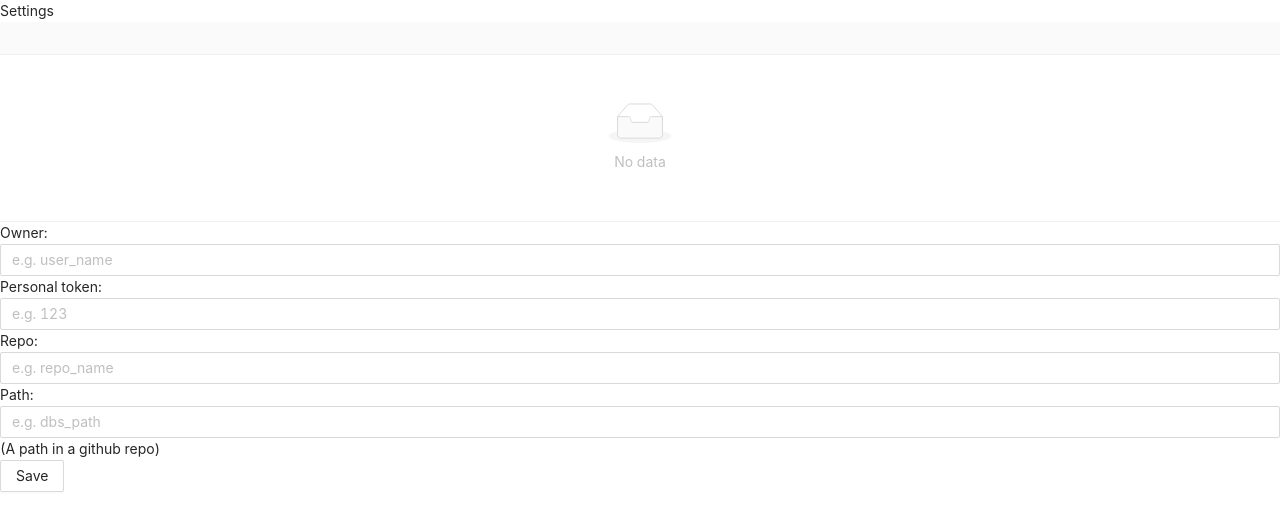
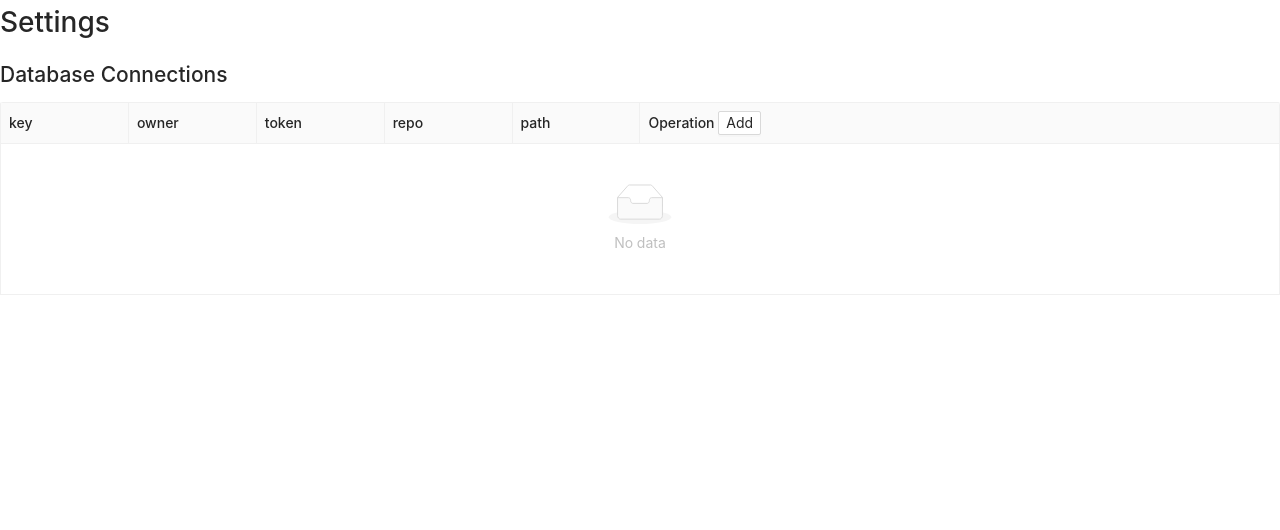
Before and after one commit to db-man/components, a React (Create React App) app: page /iframe/1/1/1 in a window 1280 px wide. Shown: the top 530 px of the page. Built offline with nearby package versions, Linux system fonts and the light colour scheme.

Commit message:
db connections

```diff
--- /dev/null
+++ b/src/components/EditableTable.jsx
@@ -0,0 +1,254 @@
+/* eslint-disable react/prop-types, react/jsx-props-no-spreading */
+
+import React, { useState, useEffect } from 'react';
+import {
+  Table, Input, Popconfirm, Form, Typography, Button,
+} from 'antd';
+
+import * as constants from '../constants';
+
+function EditableCell({
+  editing,
+  dataIndex,
+  title,
+  record,
+  index,
+  children,
+  ...restProps
+}) {
+  return (
+    <td {...restProps}>
+      {editing ? (
+        <Form.Item
+          name={dataIndex}
+          style={{
+            margin: 0,
+          }}
+          rules={[
+            {
+              required: true,
+              message: `Please Input ${title}!`,
+            },
+          ]}
+        >
+          <Input />
+        </Form.Item>
+      ) : (
+        children
+      )}
+    </td>
+  );
+}
+
+function EditableTable() {
+  const [form] = Form.useForm();
+  const [data, setData] = useState([]);
+  const [editingKey, setEditingKey] = useState('');
+
+  useEffect(() => {
+    const connections = localStorage.getItem(constants.LS_KEY_DB_CONNECTIONS);
+    if (connections) {
+      setData(JSON.parse(connections));
+    }
+  }, []);
+
+  const isEditing = (record) => record.key === editingKey;
+
+  const saveData = (d) => {
+    setData(d);
+    localStorage.setItem(constants.LS_KEY_DB_CONNECTIONS, JSON.stringify(d));
+  };
+
+  const handleAddRow = () => {
+    const newData = [...data];
+    const newRow = {
+      owner: '',
+      token: '',
+      repo: '',
+      path: '',
+    };
+    newData.push({
+      key: '0', // tmp row added, will delete when cancel
+      ...newRow,
+    });
+    setData(newData);
+    form.setFieldsValue({
+      ...newRow,
+    });
+    setEditingKey('0');
+  };
+
+  const edit = (record) => {
+    form.setFieldsValue({
+      owner: '',
+      token: '',
+      repo: '',
+      path: '',
+      ...record,
+    });
+    setEditingKey(record.key);
+  };
+
+  const cancel = (record) => {
+    setEditingKey('');
+    if (record.key === '0') {
+      // Remove tmp row
+      const newData = [...data];
+      const index = newData.findIndex((item) => item.key === '0');
+      newData.splice(index, 1);
+      setData(newData);
+    }
+  };
+
+  const save = async (key) => {
+    try {
+      const row = await form.validateFields();
+      const newData = [...data];
+      const index = newData.findIndex((item) => key === item.key);
+
+      if (index > -1) {
+        const item = newData[index];
+        if (item.key === '0') {
+          item.key = data.filter(({ key: k }) => k !== '0').length === 0 ? '1' : Math.max(...data.filter(({ key: k }) => k !== '0').map(({ key: k }) => Number(k))) + 1;
+        }
+        newData.splice(index, 1, { ...item, ...row });
+        saveData(newData);
+        setEditingKey('');
+      } else {
+        console.log('TODO'); // eslint-disable-line no-console
+        // newData.push({
+        //   ...row,
+        //   key: data.length === 0 ? 1 : Math.max(...data.map(({ key: k }) => k)) + 1,
+        // });
+        // setData(newData);
+        // setEditingKey('');
+      }
+    } catch (errInfo) {
+      console.log('Validate Failed:', errInfo); // eslint-disable-line no-console
+    }
+  };
+
+  const handleDelete = (record) => {
+    const newData = [...data];
+    const index = newData.findIndex((item) => item.key === record.key);
+    newData.splice(index, 1);
+    saveData(newData);
+  };
+
+  const handleEnable = (record) => {
+    localStorage.setItem(constants.LS_KEY_GITHUB_OWNER, record.owner);
+    localStorage.setItem(constants.LS_KEY_GITHUB_REPO_NAME, record.repo);
+    localStorage.setItem(
+      constants.LS_KEY_GITHUB_PERSONAL_ACCESS_TOKEN,
+      record.token,
+    );
+    localStorage.setItem(constants.LS_KEY_GITHUB_REPO_PATH, record.path);
+  };
+
+  const columns = [
+    {
+      title: 'key',
+      dataIndex: 'key',
+      width: '10%',
+      editable: false,
+    },
+    {
+      title: 'owner',
+      dataIndex: 'owner',
+      width: '10%',
+      editable: true,
+    },
+    {
+      title: 'token',
+      dataIndex: 'token',
+      width: '10%',
+      editable: true,
+    },
+    {
+      title: 'repo',
+      dataIndex: 'repo',
+      width: '10%',
+      editable: true,
+    },
+    {
+      title: 'path',
+      dataIndex: 'path',
+      width: '10%',
+      editable: true,
+    },
+    {
+      title: (
+        <div>
+          Operation
+          {' '}
+          <Button size="small" disabled={editingKey !== ''} onClick={handleAddRow}>Add</Button>
+        </div>
+      ),
+      dataIndex: 'operation',
+      render: (_, record) => {
+        const editable = isEditing(record);
+        return editable ? (
+          <span>
+            <Typography.Link
+              onClick={() => save(record.key)}
+              style={{
+                marginRight: 8,
+              }}
+            >
+              Save
+            </Typography.Link>
+            <Popconfirm title="Sure to cancel?" onConfirm={() => cancel(record)}>
+              <Button type="link">Cancel</Button>
+            </Popconfirm>
+          </span>
+        ) : (
+          <span>
+            <Typography.Link disabled={editingKey !== ''} onClick={() => edit(record)}>
+              Edit
+            </Typography.Link>
+            <Popconfirm title="Sure to delete?" onConfirm={() => handleDelete(record)}>
+              <Button type="link" danger>Delete</Button>
+            </Popconfirm>
+            <Button type="link" onClick={() => handleEnable(record)}>Enable</Button>
+          </span>
+        );
+      },
+    },
+  ];
+  const mergedColumns = columns.map((col) => {
+    if (!col.editable) {
+      return col;
+    }
+
+    return {
+      ...col,
+      onCell: (record) => ({
+        record,
+        dataIndex: col.dataIndex,
+        title: col.title,
+        editing: isEditing(record),
+      }),
+    };
+  });
+  return (
+    <Form form={form} component={false}>
+      <Table
+        size="small"
+        components={{
+          body: {
+            cell: EditableCell,
+          },
+        }}
+        bordered
+        dataSource={data}
+        columns={mergedColumns}
+        rowClassName="editable-row"
+        pagination={{
+          onChange: cancel,
+        }}
+      />
+    </Form>
+  );
+}
+
+export default EditableTable;
--- a/src/components/ListPageBody/index.jsx
+++ b/src/components/ListPageBody/index.jsx
@@ -39,6 +39,7 @@ export default class ListPageBody extends React.Component {
         order: '', //  "ascend" or "descend" or undefined
       },
       loading: '',
+      errMsg: '',
       rows: null,
       contentTableName: '', // the current table name of data this.state.rows
       page: Number(url.searchParams.get('page')) || defaultPage,
@@ -125,6 +126,7 @@ export default class ListPageBody extends React.Component {
       });
     } catch (error) {
       console.error('Failed to get JSON file in List component, error:', error); // eslint-disable-line no-console
+      this.setState({ errMsg: `Failed to get data: ${error.message}` });
     }
     this.setState({ loading: '' });
   };
@@ -255,10 +257,11 @@ export default class ListPageBody extends React.Component {
 
   renderTable = () => {
     const {
-      loading, rows, contentTableName, page, pageSize,
+      loading, rows, contentTableName, page, pageSize, errMsg,
     } = this.state;
     const { tableName, primaryKey } = this.context;
     if (loading) return <Spin tip={loading} />;
+    if (errMsg) return <div>{errMsg}</div>;
     if (!rows) return null;
     // When router changed, before loading next table rows,
     // contentTableName is old table, but this.props.tableName is new table.
--- a/src/components/PageHeaderContent.jsx
+++ b/src/components/PageHeaderContent.jsx
@@ -31,10 +31,11 @@ function PageHeaderContent(props) {
         defaultSelectedKeys={['home']}
         selectedKeys={[params.dbName]}
         items={[
-          { key: 'Home', label: <Link to="/">Home</Link> },
+          { key: 'home', label: <Link to="/">Home</Link> },
           ...Object.keys(dbs || {}).map((dbName) => (
             { key: dbName, label: <Link to={`/${dbName}`}>{dbName}</Link> }
           )),
+          { key: 'settings', label: <Link to="/settings">Settings</Link> },
         ]}
       />
     </div>
--- a/src/layout/PageWrapper.jsx
+++ b/src/layout/PageWrapper.jsx
@@ -4,10 +4,10 @@ import React from 'react';
 import { Link } from 'react-router-dom';
 import { message, Spin } from 'antd';
 import { githubDb } from '@db-man/github';
-import { utils } from 'db-man';
 
 import { getDbs, getTablesByDbName } from '../dbs';
 import * as constants from '../constants';
+import { getPrimaryKey } from '../utils';
 import PageContext from '../contexts/page';
 import AppContext from '../contexts/app';
 import NavBar from '../components/NavBar';
@@ -105,7 +105,7 @@ export default class PageWrapper extends React.Component {
       tableName,
       action,
       columns: this.columns,
-      primaryKey: utils.getPrimaryKey(this.columns),
+      primaryKey: getPrimaryKey(this.columns),
       tables: getTablesByDbName(dbName),
     };
   }
@@ -164,8 +164,14 @@ export default class PageWrapper extends React.Component {
     //   return this.renderActionInTable();
     // }
 
-    if (errMsg) {
-      return <div className="dm-page-v2 err-msg">{errMsg}</div>;
+    if (errMsg || getPrimaryKey(this.columns) === null) {
+      return (
+        <div className="dm-page-v2 err-msg">
+          {errMsg}
+          {' '}
+          Primary key not found on table!
+        </div>
+      );
     }
 
     const PageComponent = mapp[action];
--- a/src/pages/Settings.jsx
+++ b/src/pages/Settings.jsx
@@ -1,27 +1,13 @@
 import React from 'react';
 import PropTypes from 'prop-types';
 import {
-  Button, Input, message, Table,
+  Button, Input, message,
 } from 'antd';
 
 import * as constants from '../constants';
 import reloadDbsSchemaAsync from './helpers';
+import EditableTable from '../components/EditableTable';
 
-const columns = [
-  {
-    key: 'owner', dataIndex: 'owner', title: 'Owner',
-  },
-  {
-    key: 'token', dataIndex: 'token', title: 'Token',
-  },
-  {
-    key: 'repoName', dataIndex: 'repoName', title: 'Repo Name',
-  },
-  {
-    key: 'repoPath', dataIndex: 'repoPath', title: 'Repo Path',
-  },
-
-];
 const dbs = JSON.parse(localStorage.getItem(constants.LS_KEY_DBS_SCHEMA));
 const handleClick = () => {
   message.info('Start loading DBs schema...');
@@ -54,7 +40,6 @@ export default class Settings extends React.Component {
       repo: '',
       personalToken: '',
       path: '',
-      dbConnections: [],
     };
   }
 
@@ -66,7 +51,6 @@ export default class Settings extends React.Component {
         constants.LS_KEY_GITHUB_PERSONAL_ACCESS_TOKEN,
       ),
       path: localStorage.getItem(constants.LS_KEY_GITHUB_REPO_PATH),
-      dbConnections: localStorage.getItem(constants.LS_KEY_DB_CONNECTIONS) || [],
     });
   }
 
@@ -92,15 +76,16 @@ export default class Settings extends React.Component {
   render() {
     const { children } = this.props;
     const {
-      owner, personalToken, repo, path, dbConnections,
+      owner, personalToken, repo, path,
     } = this.state;
     if (dbs && children) return children;
 
     return (
       <div>
-        Settings
-        <Table dataSource={dbConnections} column={columns} />
-        <div>
+        <h1>Settings</h1>
+        <h2>Database Connections</h2>
+        <EditableTable />
+        <div style={{ display: 'none' }}>
           Owner:
           {' '}
           <Input
--- a/src/utils.js
+++ b/src/utils.js
@@ -4,3 +4,22 @@ export const getUrlParams = () => {
   const urlSearchParams = new URLSearchParams(window.location.search);
   return Object.fromEntries(urlSearchParams.entries());
 };
+
+/**
+ *
+ * @param {*} columns
+ * @returns {string|null}
+ */
+export const getPrimaryKey = (columns) => {
+  const foundCol = columns.find((col) => col.primary);
+  return foundCol ? foundCol.id : null;
+};
+
+export const getTablePrimaryKey = (tables, tableName) => {
+  const foundTable = tables.find((table) => table.name === tableName);
+  if (!foundTable) {
+    return null;
+  }
+
+  return getPrimaryKey(foundTable.columns);
+};
```
